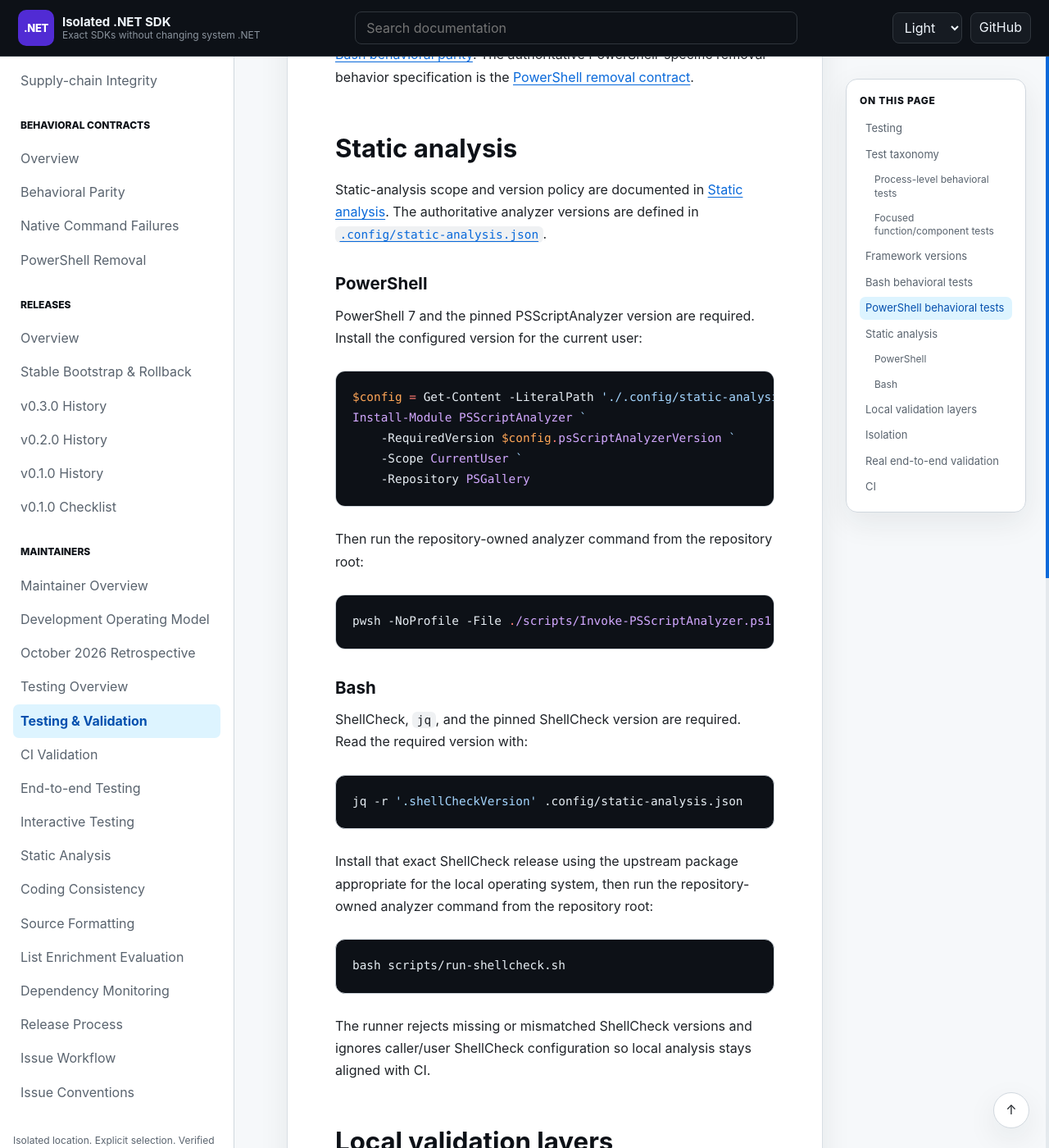
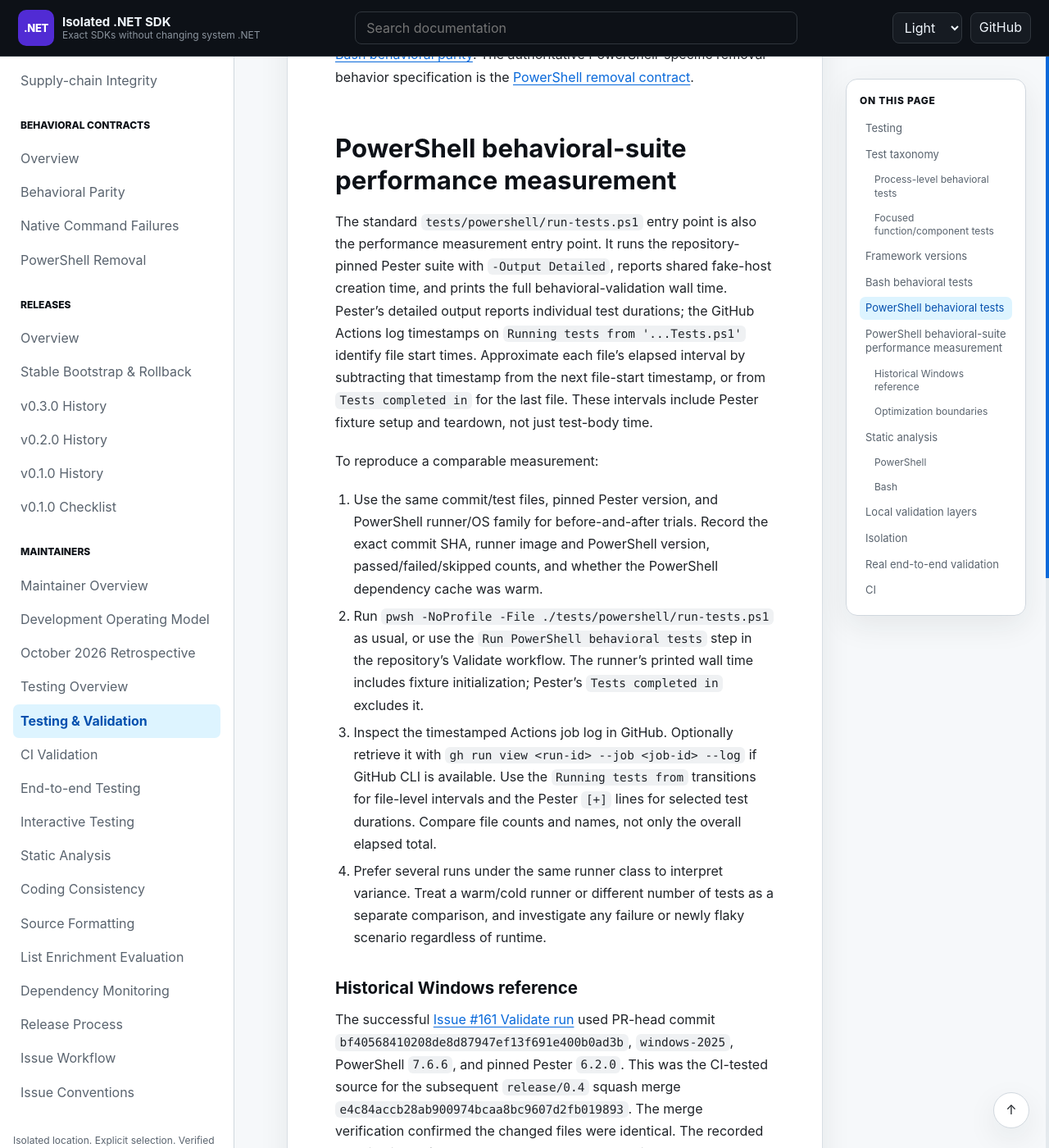
Before and after one commit to infoconex/isolated-dotnet-sdk, a Jekyll site: the page built from docs/maintainers/testing/testing.md, in a window 1280 px wide and 1400 px high, scrolled down 5267 px. Shown: the whole window at 82% size. Built offline with Jekyll 4.4.1, drawn with Linux system fonts in a browser that asks for light colours; our own code applies the rules of GitHub Pages for plain Markdown files; some of the changed text lies outside the part shown.

Commit message:
docs(test): document comparable PowerShell timing evidence and boundaries
Refs #174

```diff
--- a/docs/maintainers/testing/testing.md
+++ b/docs/maintainers/testing/testing.md
@@ -122,6 +122,83 @@
 
 The cross-shell product contract is documented in [PowerShell and Bash behavioral parity](../../contracts/behavioral-parity.md). The authoritative PowerShell-specific removal behavior specification is the [PowerShell removal contract](../../contracts/powershell-removal.md).
 
+## PowerShell behavioral-suite performance measurement
+
+The standard `tests/powershell/run-tests.ps1` entry point is also the performance
+measurement entry point. It runs the repository-pinned Pester suite with
+`-Output Detailed`, reports shared fake-host creation time, and prints the full
+behavioral-validation wall time. Pester's detailed output reports individual
+test durations; the GitHub Actions log timestamps on `Running tests from
+'...Tests.ps1'` identify file start times. Approximate each file's elapsed
+interval by subtracting that timestamp from the next file-start timestamp,
+or from `Tests completed in` for the last file. These intervals include
+Pester fixture setup and teardown, not just test-body time.
+
+To reproduce a comparable measurement:
+
+1. Use the same commit/test files, pinned Pester version, and PowerShell
+   runner/OS family for before-and-after trials. Record the exact commit SHA,
+   runner image and PowerShell version, passed/failed/skipped counts, and whether
+   the PowerShell dependency cache was warm.
+2. Run `pwsh -NoProfile -File ./tests/powershell/run-tests.ps1` as usual, or
+   use the `Run PowerShell behavioral tests` step in the repository's Validate
+   workflow. The runner's printed wall time includes fixture initialization;
+   Pester's `Tests completed in` excludes it.
+3. Inspect the timestamped Actions job log in GitHub. Optionally retrieve it
+   with `gh run view <run-id> --job <job-id> --log` if GitHub CLI is available.
+   Use the `Running tests from` transitions for file-level intervals and the
+   Pester `[+]` lines for selected test durations. Compare file counts and
+   names, not only the overall elapsed total.
+4. Prefer several runs under the same runner class to interpret variance.
+   Treat a warm/cold runner or different number of tests as a separate
+   comparison, and investigate any failure or newly flaky scenario regardless
+   of runtime.
+
+### Historical Windows reference
+
+The successful [Issue #161 Validate run](https://github.com/infoconex/isolated-dotnet-sdk/actions/runs/38745162881)
+used PR-head commit `bf40568410208de8d87947ef13f691e400b0ad3b`,
+`windows-2025`, PowerShell `7.6.6`, and pinned Pester `6.2.0`.
+This was the CI-tested source for the subsequent `release/0.4` squash
+merge `e4c84accb28ab900974bcaa8bc9607d2fb019893`. The merge verification
+confirmed the changed files were identical. The recorded baseline is a
+**prior PR run**, not a run executed against the later squash-merge SHA.
+
+| Measurement | Value |
+| --- | ---: |
+| Passed / failed / skipped | 243 / 0 / 0 |
+| Pester test duration | 234.23s |
+| PowerShell behavioral-validation wall time | 236.29s |
+| Shared fake-host setup | 1.46s |
+| Verify file interval | ~46s |
+| Transactional Install file interval | ~33s |
+| Interactive Lifecycle file interval | ~23s |
+| Process-level Behavior file interval | ~18s |
+| Interactive Verify file interval | ~12s |
+| Global Exit file interval | ~13s |
+| Prerelease Picker file interval | ~11s |
+
+The older Windows local observation (236 tests, ~230.68s) and this hosted
+run (243 tests, 236.29s) are **not** like-for-like measurements.
+
+### Optimization boundaries
+
+Process startup can dominate some test-file time, but repeated setup
+launches must be distinguished from scenario subprocesses. For example,
+the original Verify `BeforeEach` started a PowerShell child merely to copy
+and bootstrap the test tool before starting separate scenario processes.
+A direct byte-for-byte copy to that scenario's own temporary HOME avoids
+the unrelated setup process. Dedicated bootstrap tests must still start with
+an absent installed tool and execute the actual source entry point.
+
+Transactional Install's many `pwsh` calls mostly exercise distinct
+transaction, native-host, failure, and exit-code boundaries. Such execution
+is not redundant just because it is expensive. The shared fake host is
+built once per full suite and should not be rebuilt for each test. Do not
+share mutable HOME, SDK directories, test environment variables, or
+download/staging state across cases, and do not replace process-boundary
+assertions with mocks for the sake of speed.
+
 ## Static analysis
 
 Static-analysis scope and version policy are documented in [Static analysis](static-analysis.md). The authoritative analyzer versions are defined in [`.config/static-analysis.json`](../../../.config/static-analysis.json).
```
